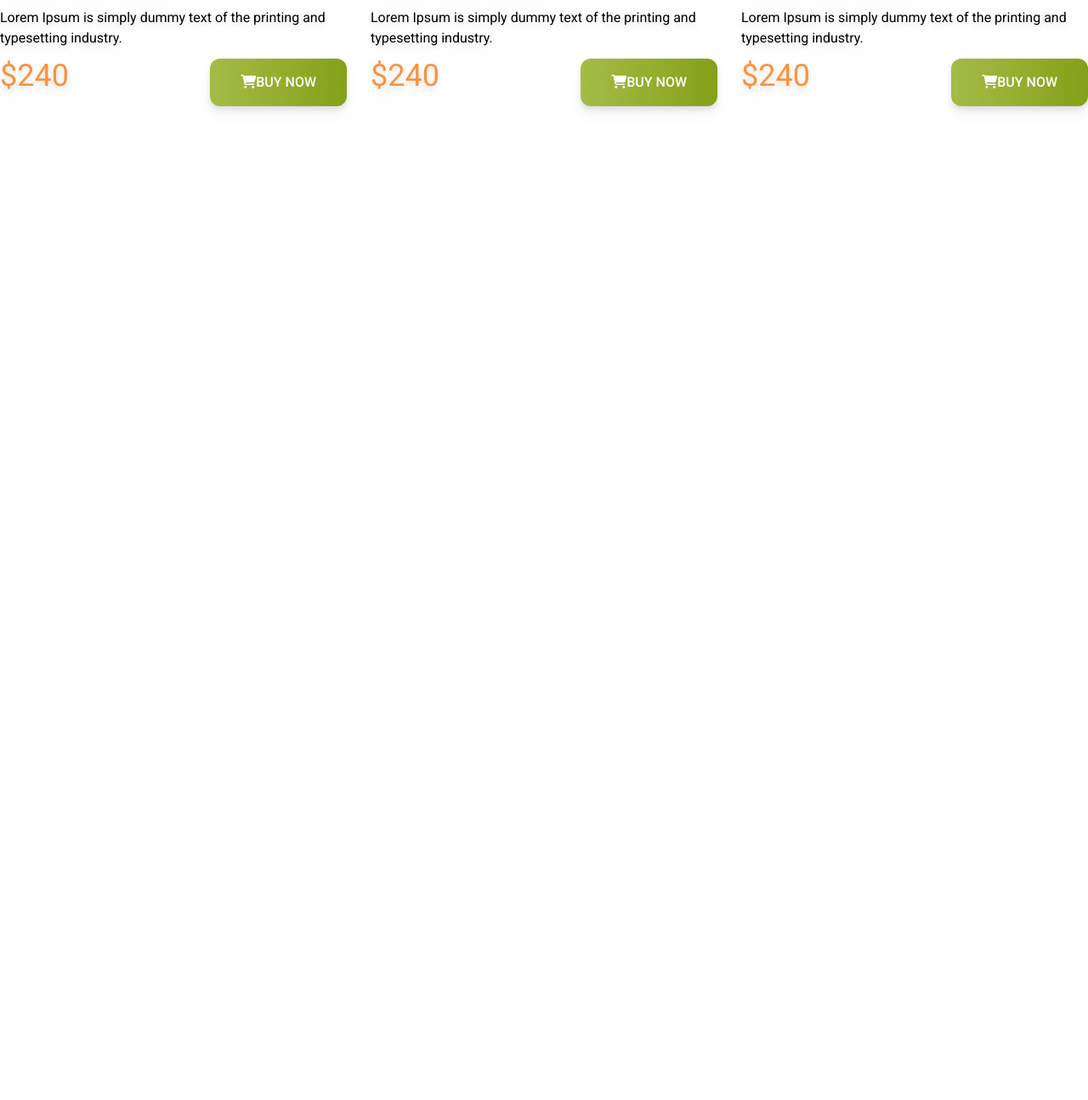
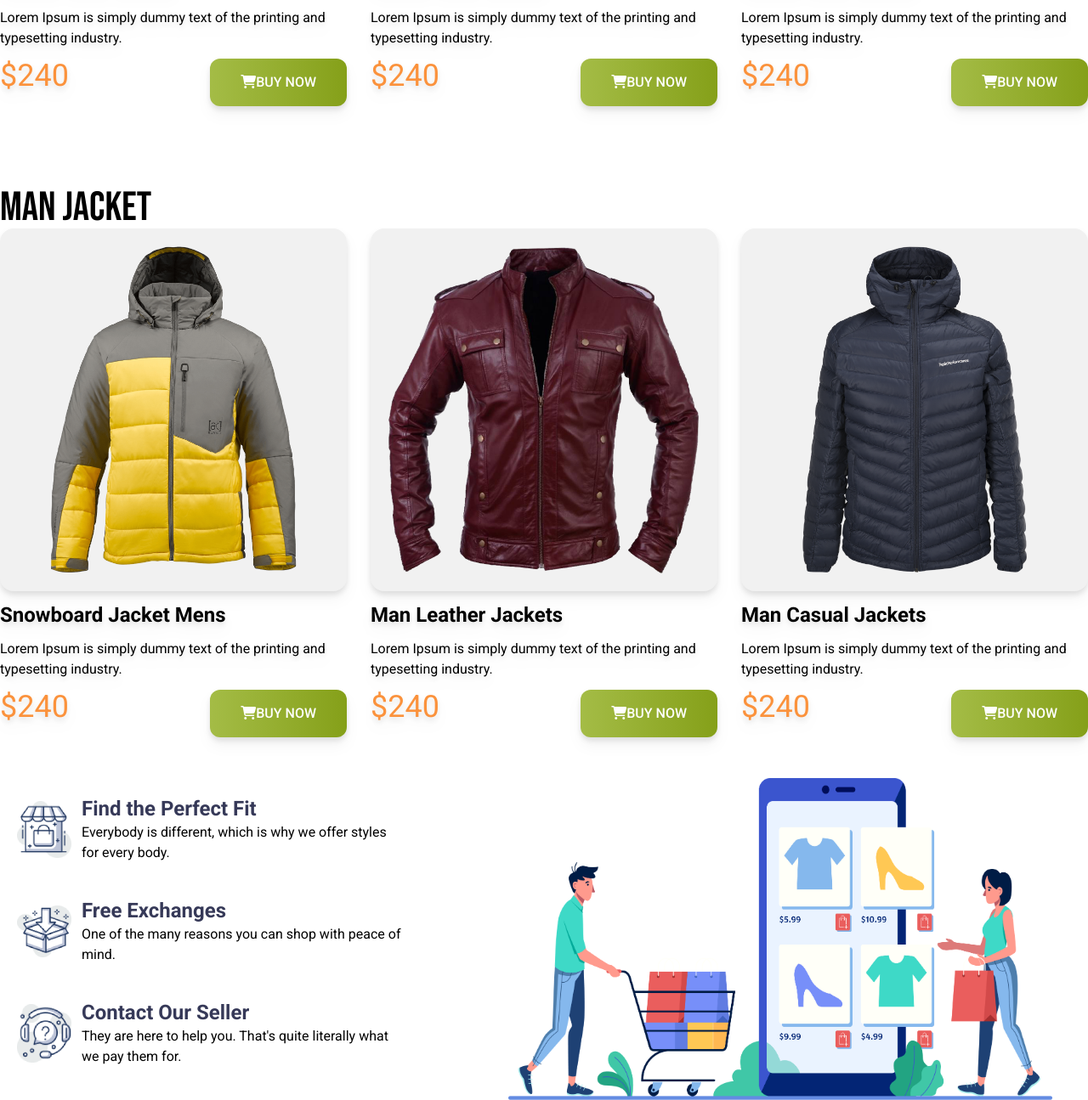
Before and after one commit to Rahatul-Alom/penguin-fashion-talwind, a plain HTML site: page index.html in a window 1280 px wide. Shown: the part 1273-2568 px from the top of the page at 85% size. Before the commit the page ends 1446 px from the top, so only its background shows below. Drawn offline with nearby package versions, Linux system fonts and the light colour scheme.

Commit message:
added section

```diff
--- a/index.html
+++ b/index.html
@@ -22,7 +22,6 @@
     <header class="bg-[#fdf3d8] py-20 px-4 md:px-32">
         <!-- Navigation Section -->
         <nav>
-
         </nav>
         <!-- Banner Sectio -->
       <div class="flex flex-col md:flex-row justify-center items-center">
@@ -84,6 +83,87 @@
                 </div>
             </div>
         </section>
+        <!-- Man Jacket section -->
+        <section class="py-12">
+            <h3 class="text-5xl font-bebus">Man Jacket</h3>
+            <!-- Jacket Container -->
+            <div class="font-roboto grid gorid-cols-1 md:grid-cols-2 lg:grid-cols-3 gap-7 ">
+                <!-- Jacket-1 -->
+                <div class="space-y-3 drop-shadow-lg">
+                    <div class="bg-[#F1F1F1] p-5 rounded-2xl">
+                        <img src="./images/jacket-4.png" alt="">
+                    </div>
+                    <h4 class="text-2xl font-bold ">Snowboard Jacket Mens</h4>
+                    <p>Lorem Ipsum is simply dummy text of the
+                        printing and typesetting industry.</p>
+                    <div class="flex justify-between ">
+                        <h3 class="text-4xl black-900 text-orange-400">$240</h3>
+                        <button class="px-9 py-4 bg-gradient-to-r from-[#A4BC46] to-[#85A019] rounded-xl text-white font-medium"><i class="fa-solid fa-cart-shopping"></i>BUY NOW</button>
+                    </div>
+                </div>
+                <!-- Jacket-2 -->
+                <div class="space-y-3 drop-shadow-lg">
+                    <div class="bg-[#F1F1F1] p-5 rounded-2xl">
+                        <img src="./images/jacket-5.png" alt="">
+                    </div>
+                    <h4 class="text-2xl font-bold ">Man Leather Jackets </h4>
+                    <p>Lorem Ipsum is simply dummy text of the
+                        printing and typesetting industry.</p>
+                    <div class="flex justify-between ">
+                        <h3 class="text-4xl black-900 text-orange-400">$240</h3>
+                        <button class="px-9 py-4 bg-gradient-to-r from-[#A4BC46] to-[#85A019] rounded-xl text-white font-medium"><i class="fa-solid fa-cart-shopping"></i>BUY NOW</button>
+                    </div>
+                </div>
+                <!-- Jacket-3 -->
+                <div class="space-y-3 drop-shadow-lg">
+                    <div class="bg-[#F1F1F1] p-5 rounded-2xl">
+                        <img src="./images/jacket-6.png" alt="">
+                    </div>
+                    <h4 class="text-2xl font-bold ">Man Casual Jackets</h4>
+                    <p>Lorem Ipsum is simply dummy text of the
+                        printing and typesetting industry.</p>
+                    <div class="flex justify-between ">
+                        <h3 class="text-4xl black-900 text-orange-400">$240</h3>
+                        <button class="px-9 py-4 bg-gradient-to-r from-[#A4BC46] to-[#85A019] rounded-xl text-white font-medium"><i class="fa-solid fa-cart-shopping"></i>BUY NOW</button>
+                    </div>
+                </div>
+            </div>
+        </section>
+        <!-- Find the perfect fit -->
+        <section class="font-roboto flex">
+                <div>
+                <!-- card-1-->
+                    <div class="p-5 w-10/12 flex items-center">
+                        <img class="w-16" src="icons/house.png" alt="">
+                        <div class="pl-3">
+                            <h3 class="text-2xl text-[#363958] font-bold">Find the Perfect Fit</h3>
+                            <p>Everybody is different, which is why we
+                                offer styles for every body.</p>
+                        </div>
+                    </div>
+                <!-- card-2-->
+                    <div class="p-5 w-10/12 flex items-center">
+                        <img class="w-16" src="icons/box.png" alt="">
+                        <div class="pl-3">
+                            <h3 class="text-2xl text-[#363958] font-bold">Free Exchanges</h3>
+                            <p>One of the many reasons you can shop
+                                with peace of mind.</p>
+                        </div>
+                    </div>
+                <!-- card-3-->
+                    <div class=" p-5 w-10/12 flex items-center">
+                        <img class="w-16" src="icons/question.png" alt="">
+                        <div class="pl-3">
+                            <h3 class="text-2xl text-[#363958] font-bold">Contact Our Seller</h3>
+                            <p>They are here to help you. That's quite
+                                literally what we pay them for.</p>
+                        </div>
+                    </div>
+                </div>
+                <div class="w-1/2">
+                    <img src="./images/shopping.png" alt="">
+                </div>
+        </section>
     </main>
     <footer>
     </footer>
```
